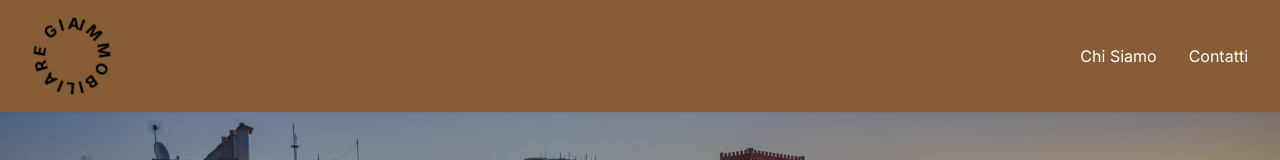
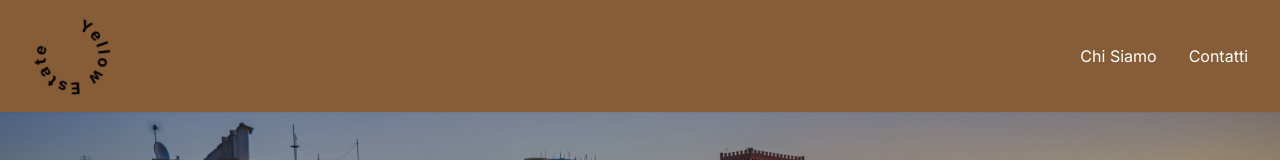
Before and after one commit to peterle95/yellow-real-estate, a Next.js app: page / in a window 1280 px wide. Shown: the top 160 px of the page. Built offline with nearby package versions, Linux system fonts and the light colour scheme; a web font is replaced by a local one.

Commit message:
yellow estate logo

```diff
--- a/src/components/common/CircularLogo/CircularLogo.tsx
+++ b/src/components/common/CircularLogo/CircularLogo.tsx
@@ -3,13 +3,13 @@
 import React from 'react';
 
 interface CircularLogoProps {
-  text: string;
+  text?: string;
   size?: number;
   color?: string;
 }
 
 export const CircularLogo = ({
-  text = "YELLOW ESTATE",
+  text = "Yellow Estate",
   size = 48,
   color = "currentColor"
 }: CircularLogoProps) => {
--- a/src/components/common/Header/Header.tsx
+++ b/src/components/common/Header/Header.tsx
@@ -47,7 +47,7 @@ export const Header = () => {
       <nav className="container-custom py-4">
         <div className="flex items-center justify-between">
           <Link href="/" className="text-primary-900 hover:text-accent transition-colors">
-            <CircularLogo text="IMMOBILIARE GIALLO" size={80} color="currentColor" />
+            <CircularLogo text="Yellow Estate" size={80} color="currentColor" />
           </Link>
 
           {/* Pulsante Menu Mobile */}
```
